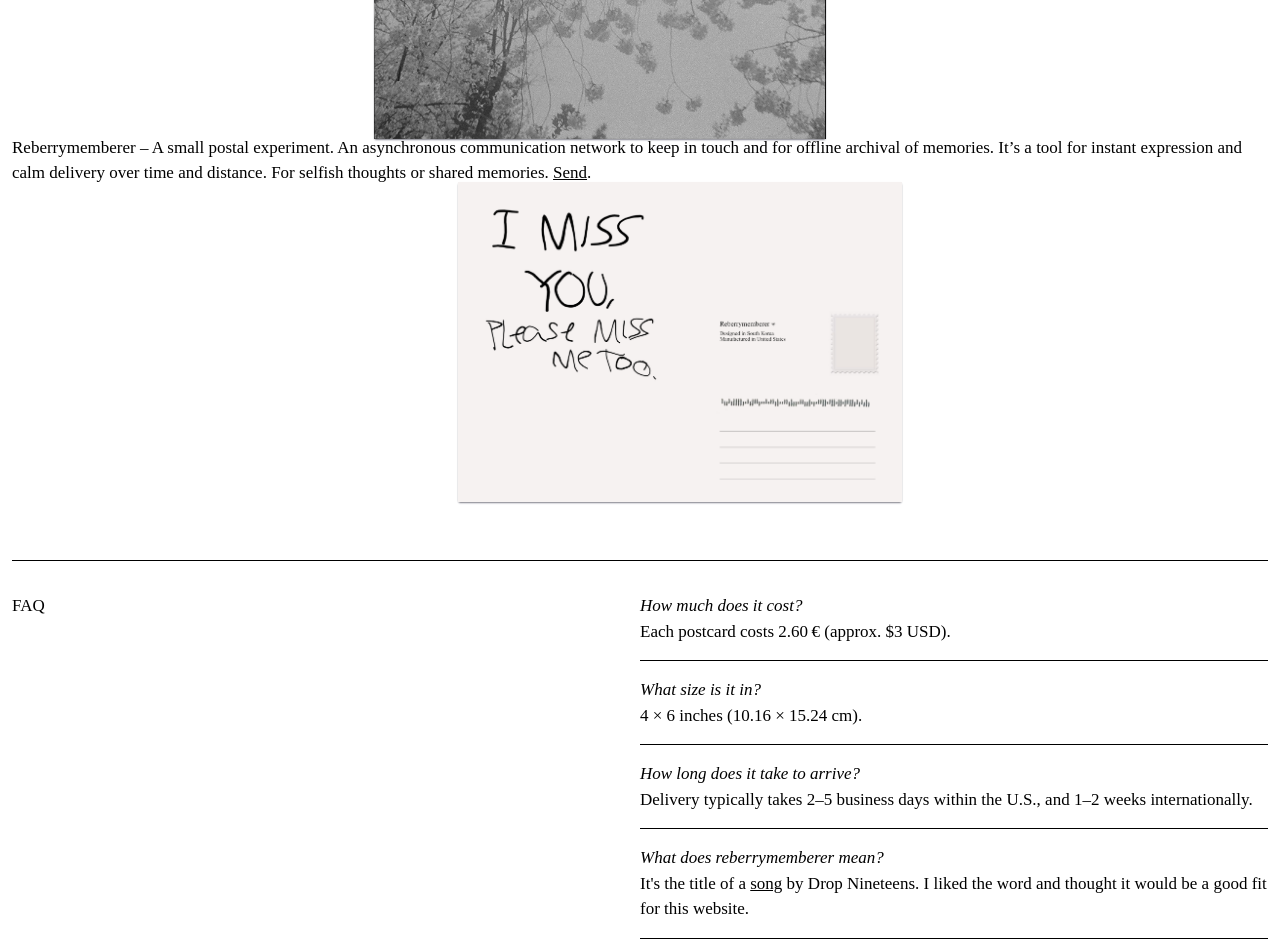
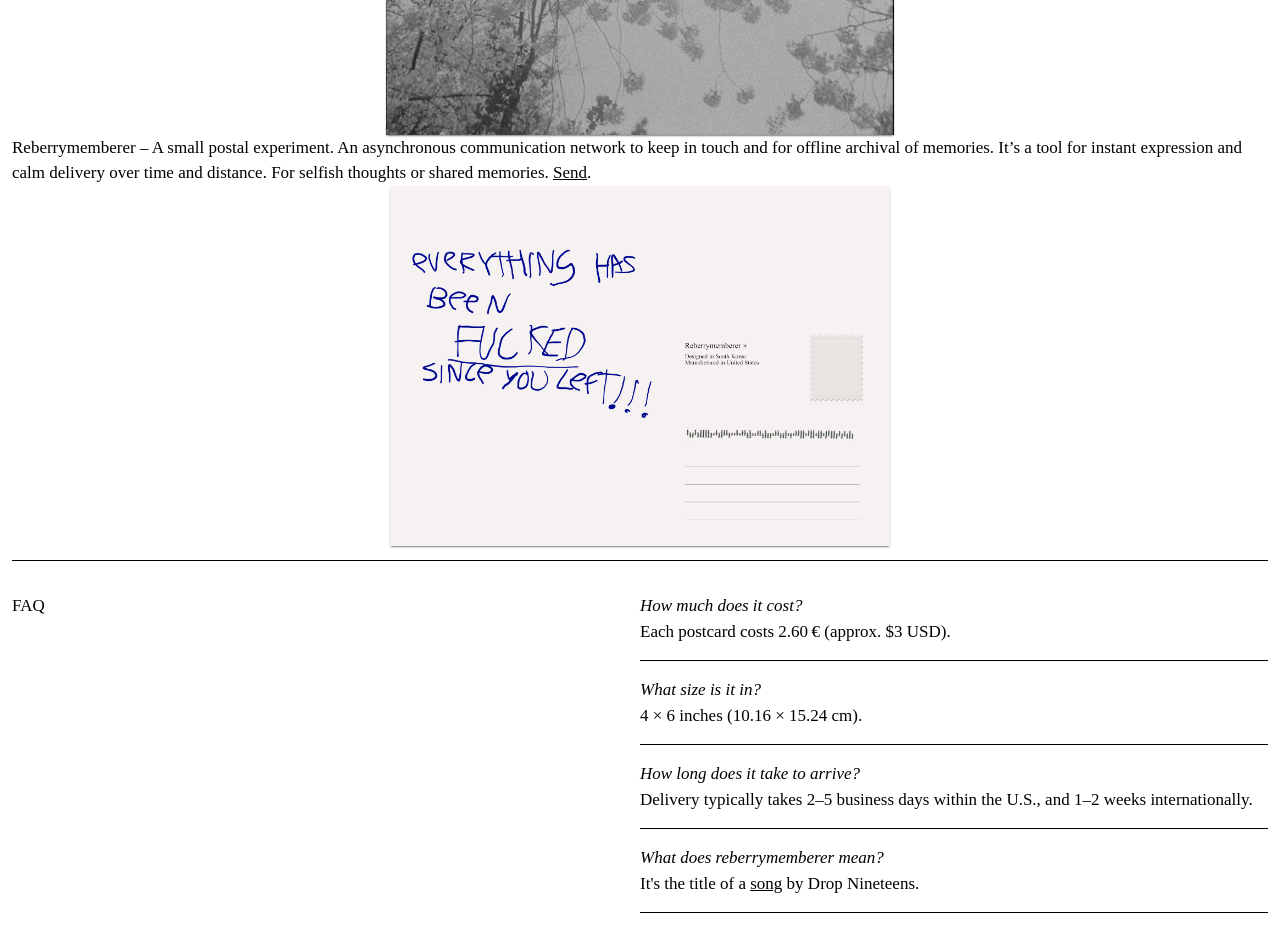
Before and after one commit to paprikanotfound/reberrymemberer, a SvelteKit app: page / in a window 1280 px wide. Shown: the part 240-1189 px from the top of the page. Built offline with nearby package versions, Linux system fonts and the light colour scheme.

Commit message:
minor design tweaks

```diff
--- a/src/app.html
+++ b/src/app.html
@@ -7,8 +7,8 @@
 		<meta charset="UTF-8">
 		<meta name="viewport" content="width=device-width, initial-scale=1, maximum-scale=1, user-scalable=no">
 		<title>Reberrymemberer</title>
-		<meta name="description" content="Reberrymemberer, a small postal experiment">
-		<meta name="keywords" content="Reberrymemberer, time capsules, future messages, scheduled messages, spontaneous messaging">
+		<meta name="description" content="A small postal experiment. An asynchronous communication network to keep in touch and for offline archival of memories.">
+		<meta name="keywords" content="Reberrymemberer, postcards, scheduled messages, spontaneous messaging">
 		<meta name="author" content="paprika">
 		%sveltekit.head%
 	</head>
--- a/src/routes/+page.svelte
+++ b/src/routes/+page.svelte
@@ -6,19 +6,19 @@
 <div class="w-full min-h-full px-3 pb-3 flex flex-col">
   <section class="relative min-h-[100dvh] flex flex-col justify-center items-center">
     <img
-      class="select-none object-cover h-40 md:h-80 sm:-translate-x-10 postcard-shadow"
+      class="select-none object-cover h-40 md:h-90 postcard-shadow"
       loading="eager"
       src="./examples/front1.jpg" alt=""
     />
-    <span class="-my-1 z-20">
+    <span class="z-20">
       Reberrymemberer – A small postal experiment. An asynchronous communication network to keep in touch and for offline archival of memories.
       It’s a tool for instant expression and calm delivery over time and distance. For selfish thoughts or shared memories.
       <span class="max-sm:hidden inline-block"><a href="/write">Send</a>.</span>
     </span>
     <img
-      class="select-none object-cover h-40 md:h-80 sm:translate-x-10 postcard-shadow"
+      class="select-none object-cover h-40 md:h-90 postcard-shadow"
       loading="eager"
-      src="./examples/page_back1.jpg" alt=""
+      src="./examples/page_back0.jpg" alt=""
     />
     <div class="fixed bottom-2 right-2 text-6xl sm:hidden">
       <a class="hover:italic decoration-solid" href="/write">Send</a>
@@ -48,7 +48,7 @@
         <hr>
         <div>
           <p class="italic">What does reberrymemberer mean?</p>
-          <p>It's the title of a <a href="https://www.youtube.com/watch?v=WMFBLQSW8sE" target="_blank">song</a> by Drop Nineteens. I liked the word and thought it would be a good fit for this website.</p>
+          <p>It's the title of a <a href="https://www.youtube.com/watch?v=WMFBLQSW8sE" target="_blank">song</a> by Drop Nineteens.</p>
         </div>
         <hr>
       </div>
```
